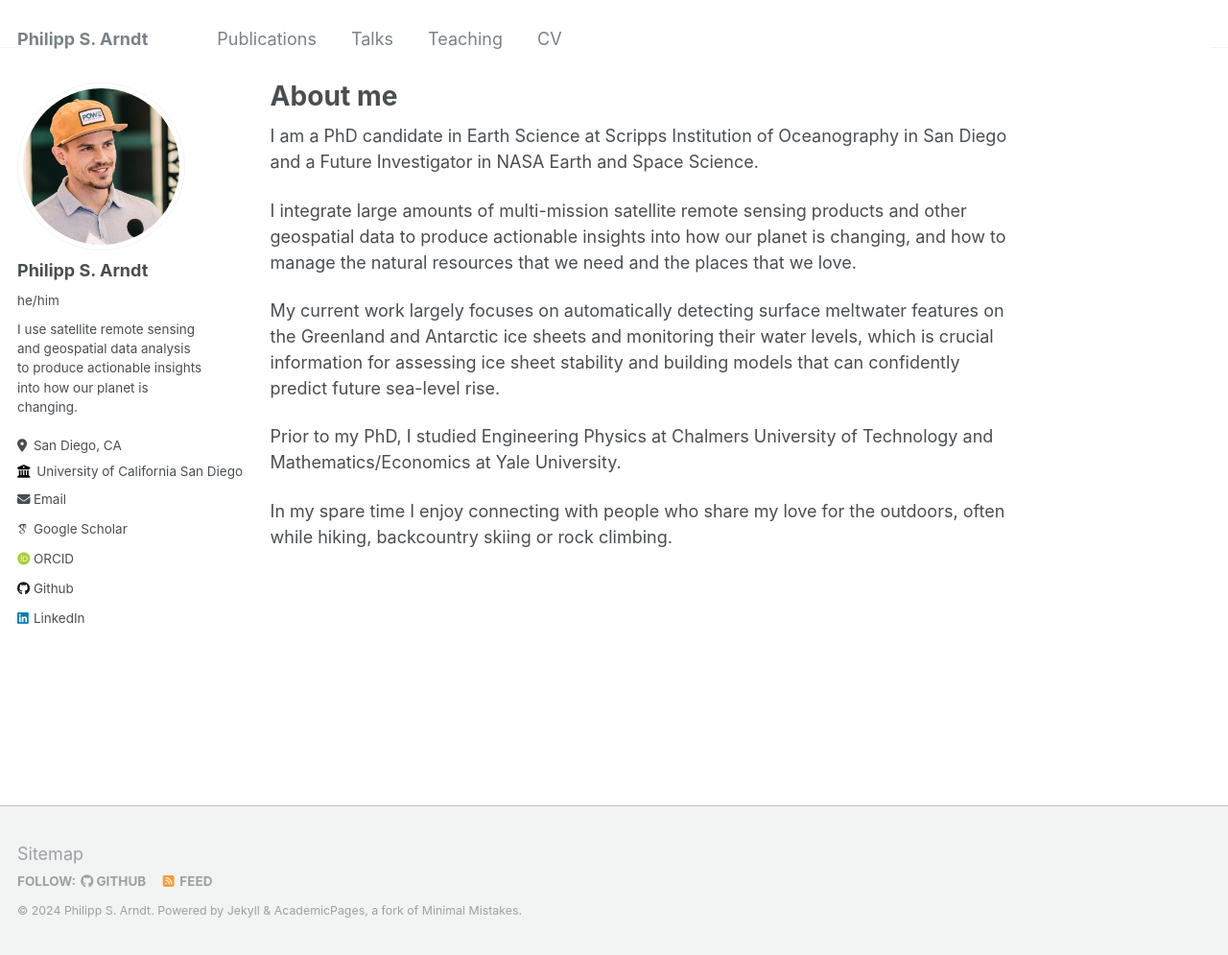
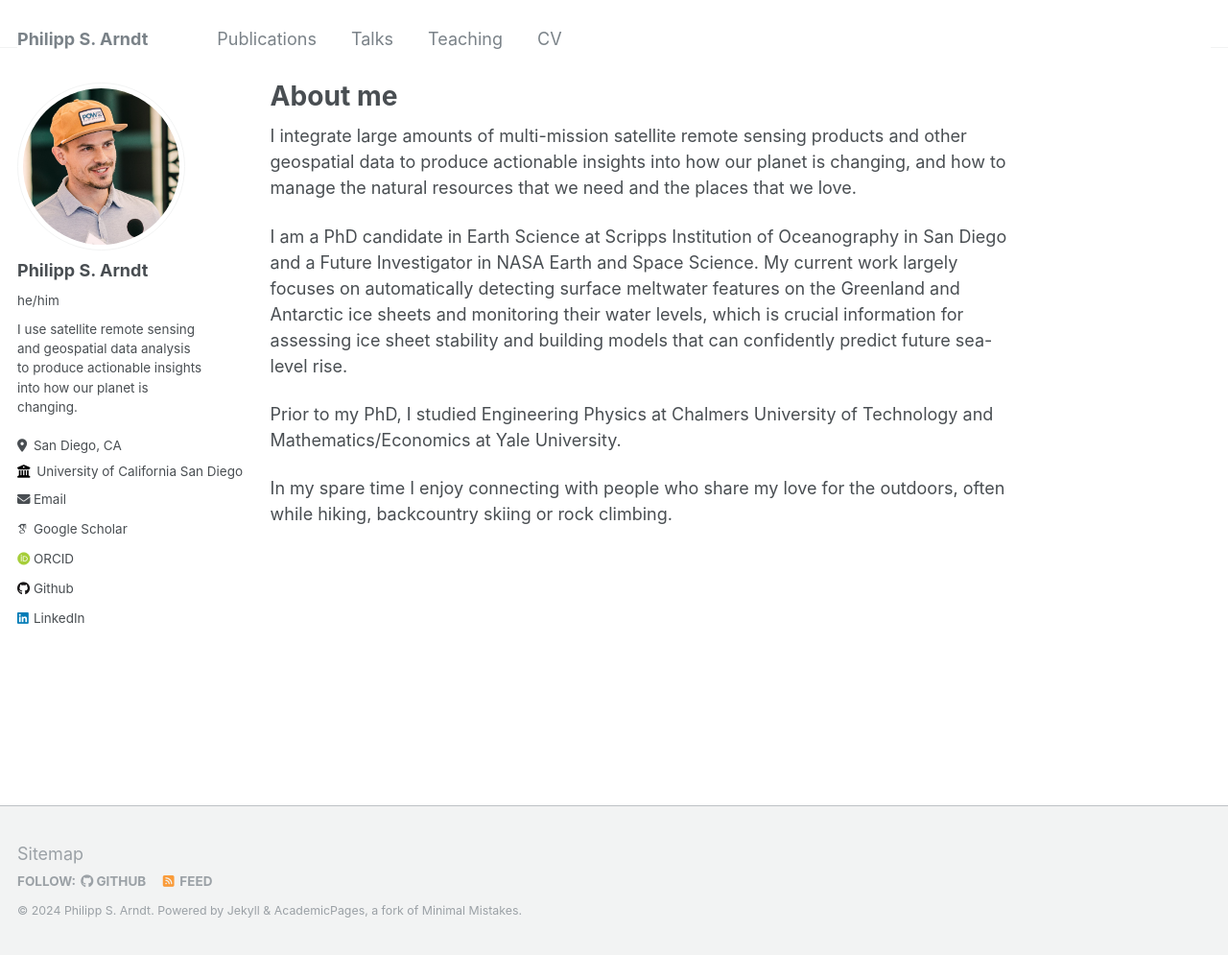
Before and after one commit to fliphilipp/fliphilipp.github.io, a Jekyll site: the page built from _pages/about.md, in a window 1280 px wide and 995 px high. Shown: the whole window at 96% size. Built offline with Jekyll 4.4.1, drawn with Linux system fonts in a browser that asks for light colours; some web fonts are replaced.

```diff
--- a/_pages/about.md
+++ b/_pages/about.md
@@ -6,11 +6,9 @@ redirect_from:
   - /about/
   - /about.html
 ---
+I integrate large amounts of multi-mission satellite remote sensing products and other geospatial data to produce actionable insights into how our planet is changing, and how to manage the natural resources that we need and the places that we love.
 
 I am a PhD candidate in Earth Science at Scripps Institution of Oceanography in San Diego and a Future Investigator in NASA Earth and Space Science.
-
-I integrate large amounts of multi-mission satellite remote sensing products and other geospatial data to produce actionable insights into how our planet is changing, and how to manage the natural resources that we need and the places that we love.
-
 My current work largely focuses on automatically detecting surface meltwater features on the Greenland and Antarctic ice sheets and monitoring their water levels, which is crucial information for assessing ice sheet stability and building models that can confidently predict future sea-level rise.
 
 Prior to my PhD, I studied Engineering Physics at Chalmers University of Technology and Mathematics/Economics at Yale University.
```
